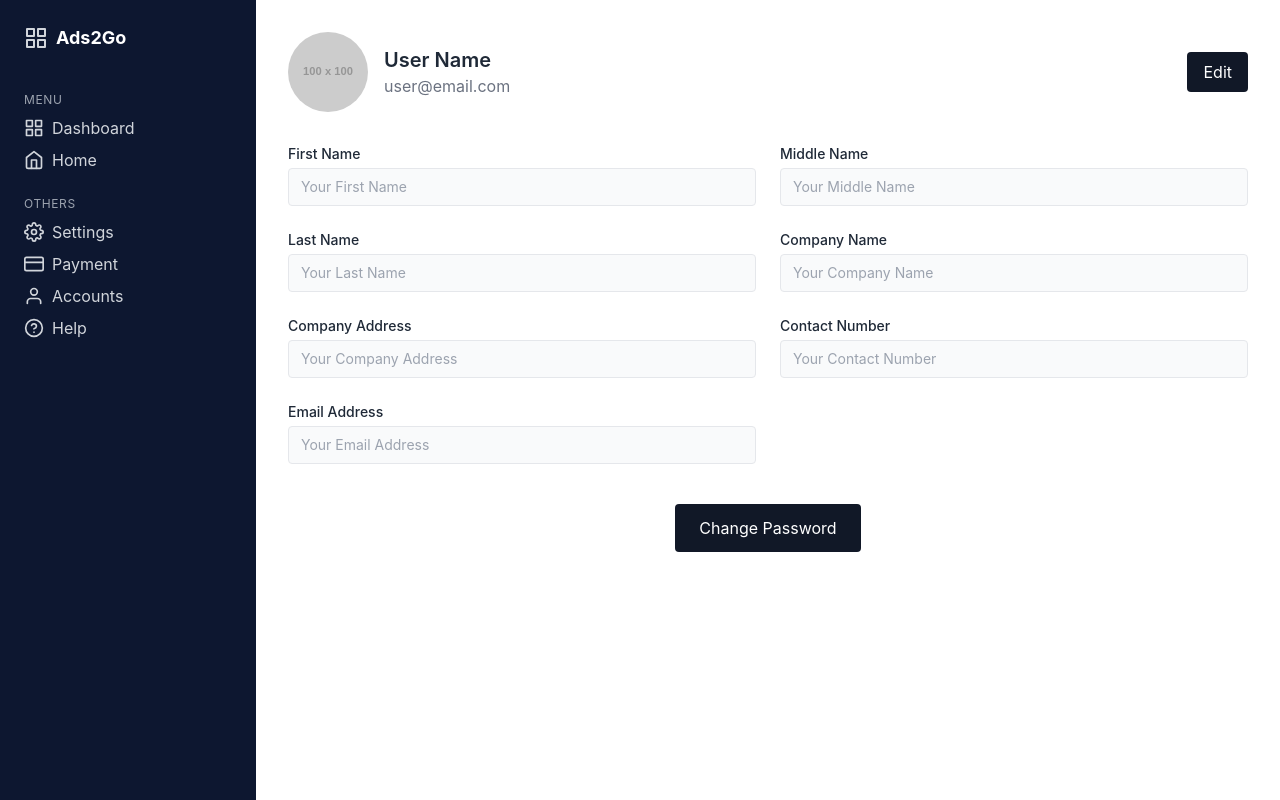
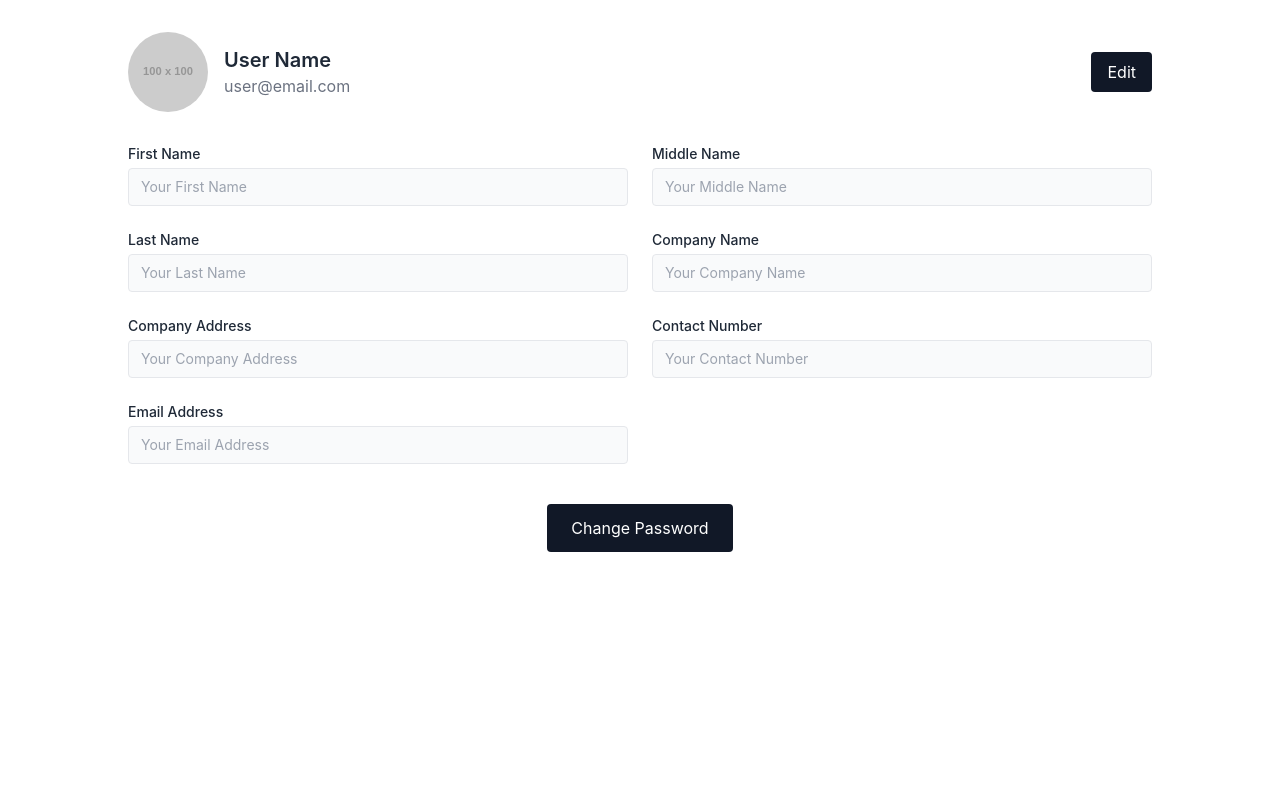
Before and after one commit to lracnaelg/Ads2Go-Client, a React (Create React App) app: page /settings in a window 1280 px wide. Built offline with nearby package versions, Linux system fonts and the light colour scheme.

Commit message:
Updated setting
sidebar removed

```diff
--- a/src/pages/USERS/Settings.tsx
+++ b/src/pages/USERS/Settings.tsx
@@ -1,13 +1,4 @@
 import React, { useState, ChangeEvent } from "react";
-import {
-  FiSettings,
-  FiHome,
-  FiCreditCard,
-  FiUser,
-  FiHelpCircle,
-  FiGrid,
-} from "react-icons/fi";
-import { Link } from "react-router-dom";
 
 interface FormData {
   firstName: string;
@@ -64,72 +55,8 @@ const Settings: React.FC = () => {
   };
 
   return (
-    <div className="flex min-h-screen">
-      {/* Sidebar */}
-      <aside className="w-64 bg-[#0D1730] text-white flex flex-col p-6">
-        <div className="text-white font-bold text-lg mb-10 flex items-center space-x-2">
-          <FiGrid className="text-gray-300" size={24} />
-          <span>Ads2Go</span>
-        </div>
-
-        <div className="text-xs text-gray-400 uppercase tracking-wider mb-2">
-          Menu
-        </div>
-        <nav className="mb-6 space-y-2">
-          <Link
-            to="/dashboard"
-            className="flex items-center space-x-2 text-gray-300 hover:text-white cursor-pointer"
-          >
-            <FiGrid size={20} />
-            <span>Dashboard</span>
-          </Link>
-          <Link
-            to="/home"
-            className="flex items-center space-x-2 text-gray-300 hover:text-white cursor-pointer"
-          >
-            <FiHome size={20} />
-            <span>Home</span>
-          </Link>
-        </nav>
-
-        <div className="text-xs text-gray-400 uppercase tracking-wider mb-2">
-          Others
-        </div>
-        <nav className="space-y-2">
-          <Link
-            to="/settings"
-            className="flex items-center space-x-2 text-gray-300 cursor-pointer hover:text-white"
-          >
-            <FiSettings size={20} />
-            <span>Settings</span>
-          </Link>
-          <Link
-            to="/payment"
-            className="flex items-center space-x-2 text-gray-300 hover:text-white cursor-pointer"
-          >
-            <FiCreditCard size={20} />
-            <span>Payment</span>
-          </Link>
-          <Link
-            to="/accounts"
-            className="flex items-center space-x-2 text-gray-300 hover:text-white cursor-pointer"
-          >
-            <FiUser size={20} />
-            <span>Accounts</span>
-          </Link>
-          <Link
-            to="/help"
-            className="flex items-center space-x-2 text-gray-300 hover:text-white cursor-pointer"
-          >
-            <FiHelpCircle size={20} />
-            <span>Help</span>
-          </Link>
-        </nav>
-      </aside>
-
-      {/* Main Settings Panel */}
-      <main className="flex-1 bg-white text-gray-800 p-8">
-        <div className="max-w-5xl mx-auto">
+    <div className="min-h-screen bg-white text-gray-800 p-8 flex justify-center">
+      <main className="w-full max-w-5xl">
         {/* Header and Profile Section */}
         <div className="flex items-center justify-between mb-8">
           <div className="flex items-center space-x-4">
@@ -177,7 +104,6 @@ const Settings: React.FC = () => {
             </div>
           ))}
 
-
           {isEditing && (
             <div>
               <label className="block text-sm font-medium mb-1">Profile Picture</label>
@@ -191,7 +117,6 @@ const Settings: React.FC = () => {
           )}
         </div>
 
-
         <div className="mt-10 flex justify-center">
           <button
             onClick={handleChangePassword}
@@ -200,7 +125,6 @@ const Settings: React.FC = () => {
             Change Password
           </button>
         </div>
-        </div>
       </main>
     </div>
   );
```
Lines whose indentation alone changed are shown as unchanged.
